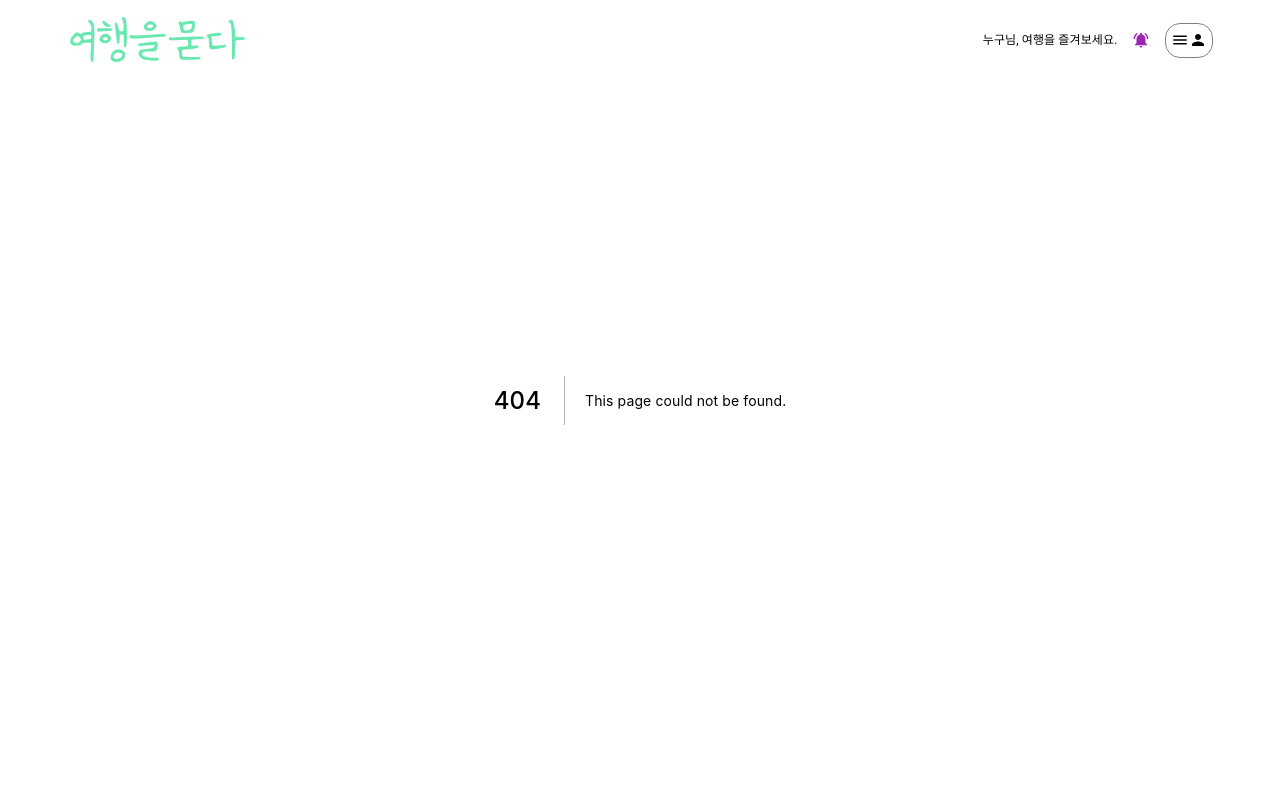
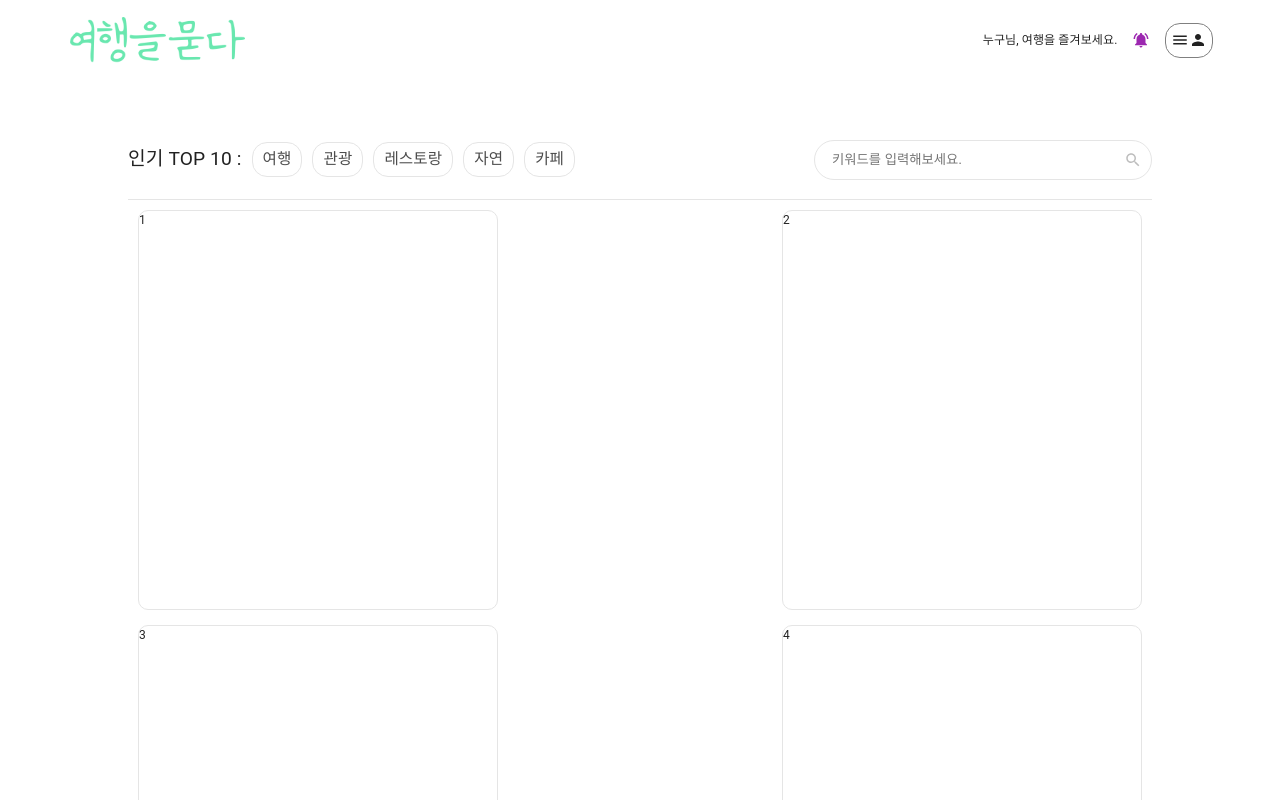
Before and after one commit to Ask-Travel/ask-travel, a Next.js app: page /search in a window 1280 px wide. Before the commit this address had no page. Shown: the top 800 px of the page. Built offline with nearby package versions, Linux system fonts and the light colour scheme.

Commit message:
Search Page 3/7

```diff
--- a/components/common/Footer.tsx
+++ b/components/common/Footer.tsx
@@ -1,10 +1,9 @@
-
-import styled from 'styled-components';
+import styled from "styled-components";
 // import { Link } from "react-router-dom";
 
 const Wrapper = styled.div`
-  min-height:40vh;
-  background-color: #F6F6F6;
+  min-height: 40vh;
+  background-color: #f6f6f6;
   width: 100vw;
 `;
 
@@ -13,16 +12,16 @@ const Container = styled.div`
   flex-direction: column;
   justify-content: center;
   max-width: 70vw;
-  margin:auto;
-  padding:20px;
+  margin: auto;
+  padding: 20px;
 `;
 
 const SectionColumn = styled.div`
   display: grid;
   flex-direction: column;
   margin-left: 50px;
-  max-width:30vw;
-  min-height:10vh;
+  max-width: 30vw;
+  min-height: 10vh;
 `;
 
 const SectionRow = styled.div`
@@ -30,8 +29,8 @@ const SectionRow = styled.div`
   grid-template-columns: repeat(auto-fill, minmax(20vw, auto));
   //   (grid개수, minmax(최소가로값, 최대가로값))
   // 1fr=남는 자유 공간의 1/3만큼의 크기
-  height:20vh;
-  padding:30px;
+  height: 20vh;
+  padding: 30px;
 `;
 
 const Category = styled.p`
@@ -40,13 +39,13 @@ const Category = styled.p`
   font-size: 0.9em;
   text-decoration: none;
   &:hover {
-    color: #06C6D4;
+    color: #06c6d4;
     transition: color 0.2s ease-out;
-    cursor:pointer;
+    cursor: pointer;
   }
   //   text-align:center;
 
-  padding:5px;
+  padding: 5px;
 `;
 
 const Header = styled.p`
@@ -57,48 +56,44 @@ const Header = styled.p`
   //   text-align:center;
 `;
 
-const Bottom=styled.div`
+const Bottom = styled.div`
   display: flex;
   justify-content: center;
-align-items:center;
-  width:70vw;
-  height:10vh;
-  padding:20px;
-  margin-top:2vh;
-  text-align:center;
+  align-items: center;
+  width: 70vw;
+  height: 10vh;
+  padding: 20px;
+  margin-top: 2vh;
+  text-align: center;
 `;
 
-const BottomInfo=styled.div`
-  margin-top:5vh;
-  margin-bottom:5vh;
-  padding:10px;
-  min-width:80vw;
-  font-size:0.8em;
+const BottomInfo = styled.div`
+  margin-top: 5vh;
+  margin-bottom: 5vh;
+  padding: 10px;
+  min-width: 80vw;
+  font-size: 0.8em;
 `;
 
-const BottomWrapper=styled.div`
-display:flex;
-width:100%;
+const BottomWrapper = styled.div`
+  display: flex;
+  width: 100%;
   justify-content: center;
-align-items:center;
+  align-items: center;
 `;
 
-
-function Footer(){
+function Footer() {
   return (
     <Wrapper>
       <Container>
         <SectionRow>
-
           <SectionColumn>
             <Header>ABOUT</Header>
             <Category>
               {/* <Link to={{}}>ask your travel</Link> */}
               About us
             </Category>
-            <Category>
-                Contact
-            </Category>
+            <Category>Contact</Category>
           </SectionColumn>
 
           <SectionColumn>
@@ -114,15 +109,17 @@ function Footer(){
             <Category>마이페이지</Category>
           </SectionColumn>
         </SectionRow>
-
       </Container>
       <BottomWrapper>
         <Bottom>
-            <BottomInfo> 개인정보 처리방침 | 이용약관 | 사이트맵 | 회사 세부정보 </BottomInfo>
+          <BottomInfo>
+            {" "}
+            개인정보 처리방침 | 이용약관 | 사이트맵 | 회사 세부정보{" "}
+          </BottomInfo>
         </Bottom>
       </BottomWrapper>
     </Wrapper>
   );
-};
+}
 
 export default Footer;
--- a/components/common/Header.tsx
+++ b/components/common/Header.tsx
@@ -9,6 +9,7 @@ import {
   useViewportScroll,
 } from "framer-motion";
 import { useEffect } from "react";
+import { useRouter } from "next/router";
 
 const Wrapper = styled(motion.header)`
   display: flex;
@@ -26,6 +27,7 @@ const LogoImg = styled.img`
   width: 180px;
   height: 50px;
   margin-left: 3%;
+  cursor: pointer;
 `;
 
 const UserInterface = styled.div`
@@ -61,6 +63,7 @@ const navVariants = {
 function Header() {
   const { scrollY } = useViewportScroll();
   const navAnimation = useAnimation();
+  const router = useRouter();
   useEffect(() => {
     scrollY.onChange(() => {
       if (scrollY.get() > 20) {
@@ -70,10 +73,17 @@ function Header() {
       }
     });
   }, [scrollY]);
+  const goHome = () => {
+    router.push("/");
+  };
   return (
     <AnimatePresence>
       <Wrapper variants={navVariants} animate={navAnimation} initial="top">
-        <LogoImg src="resources/image/logo.png" alt="여행을묻다_로고" />
+        <LogoImg
+          src="resources/image/logo.png"
+          alt="여행을묻다_로고"
+          onClick={goHome}
+        />
         <UserInterface>
           <span>누구님, 여행을 즐겨보세요.</span>
           <NotificationsActiveIcon color="secondary" />
--- /dev/null
+++ b/pages/api/searchingPlace.ts
@@ -0,0 +1,4 @@
+//https://maps.googleapis.com/maps/api/place/findplacefromtext/json?input=Museum%20of%20Contemporary%20Art%20Australia&inputtype=textquery&fields=formatted_address%2Cname%2Crating%2Copening_hours%2Cgeometry&key=YOUR_API_KEY'
+//Api_key : AIzaSyA9dP9pMfzfepx3gTjDjsjjJ8pUDpIK6A8
+
+export function getSearchList() {}
--- /dev/null
+++ b/pages/search/index.tsx
@@ -0,0 +1,156 @@
+import {
+  GetServerSideProps,
+  InferGetServerSidePropsType,
+  NextPage,
+} from "next";
+import styled from "styled-components";
+import SearchIcon from "@mui/icons-material/Search";
+import { useState } from "react";
+
+const Container = styled.div`
+  max-width: 80%;
+  /* min-width: 600px; */
+  /* height: 100vh; */
+  margin: 0 auto;
+  padding-top: 120px;
+`;
+
+const SearchSection = styled.section`
+  display: flex;
+  height: 80px;
+  flex-direction: row;
+  align-items: center;
+  justify-content: space-between;
+  flex-wrap: wrap-reverse;
+  border-bottom: 1px solid #e5e5e5;
+  @media screen and (max-width: 800px) {
+    font-size: 0.8rem;
+    height: auto;
+    border-bottom: none;
+    gap: 20px;
+  }
+`;
+
+const KeywordBox = styled.div`
+  width: fit-content;
+  height: 100%;
+  display: flex;
+  flex-direction: row;
+  flex-wrap: wrap;
+  align-items: center;
+  gap: 10px;
+  h1 {
+    font-size: 1.6rem;
+    width: fit-content;
+  }
+  span {
+    width: fit-content;
+    height: 35px;
+    padding: 10px;
+    font-size: 1.3rem;
+    border: 1px solid #e5e5e5;
+    color: rgba(0, 0, 0, 0.7);
+    border-radius: 15px;
+    display: flex;
+    justify-content: center;
+    align-items: center;
+  }
+  @media screen and (max-width: 600px) {
+    font-size: 0.8rem;
+    height: auto;
+  }
+`;
+
+const SearchForm = styled.form`
+  width: 33%;
+  height: 100%;
+  display: flex;
+  align-items: center;
+  position: relative;
+  @media screen and (max-width: 800px) {
+    width: 100%;
+  }
+`;
+
+const SearchBar = styled.input`
+  width: 100%;
+  height: 40px;
+  border: 1px solid #e5e5e5;
+  border-radius: 20px;
+  background-color: rgba(255, 255, 255, 0.5);
+  padding-left: 5%;
+  &:focus {
+    outline: none;
+    text-align: left;
+  }
+`;
+
+const ListSection = styled.section`
+  height: fit-content;
+  display: flex;
+  flex-wrap: wrap;
+  flex-direction: row;
+  justify-content: space-between;
+  padding: 10px;
+  gap: 15px;
+  row-gap: 15px;
+  @media screen and (max-width: 1200px) {
+    justify-content: space-evenly;
+  }
+`;
+
+const PlaceCard = styled.div`
+  width: 360px;
+  height: 400px;
+  border: 1px solid #e5e5e5;
+  border-radius: 10px;
+`;
+
+const Search = (props: GetServerSideProps) => {
+  const tempKeyword = ["여행", "관광", "레스토랑", "자연", "카페"];
+  const tempList = [1, 2, 3, 4, 5, 6, 7];
+  const [keyword, setKeyword] = useState("");
+  const inputKeyword = (event: React.FormEvent<HTMLInputElement>) => {
+    /* 엔터 입력 시 화면 전환 (검색 페이지로) */
+    setKeyword(event.currentTarget.value);
+  };
+  console.log(props);
+  return (
+    <Container>
+      <SearchSection>
+        <KeywordBox>
+          <h1>인기 TOP 10 : </h1>
+          {tempKeyword.map((keyword, index) => (
+            <span key={index}>{keyword}</span>
+          ))}
+        </KeywordBox>
+        <SearchForm>
+          <SearchBar
+            placeholder="키워드를 입력해보세요."
+            value={keyword}
+            onChange={inputKeyword}
+          />
+          <SearchIcon
+            style={{ position: "absolute", right: 10 }}
+            color="disabled"
+          />
+        </SearchForm>
+      </SearchSection>
+      <ListSection>
+        {tempList.map((item) => (
+          <PlaceCard>{item}</PlaceCard>
+        ))}
+      </ListSection>
+    </Container>
+  );
+};
+
+export function getServerSideProps() {
+  return {
+    props: {
+      props: "console",
+    },
+  };
+}
+
+export default Search;
--- a/styles/globalStyle.ts
+++ b/styles/globalStyle.ts
@@ -33,7 +33,6 @@ export const GlobalStyle = createGlobalStyle`
     }
     body {
     line-height: 1;
-    height:200vh;
     }
     menu, ol, ul {
     list-style: none;
```
Also changed, not shown: pages/index.tsx (+12 -1 lines). Lines whose indentation alone changed are shown as unchanged.
